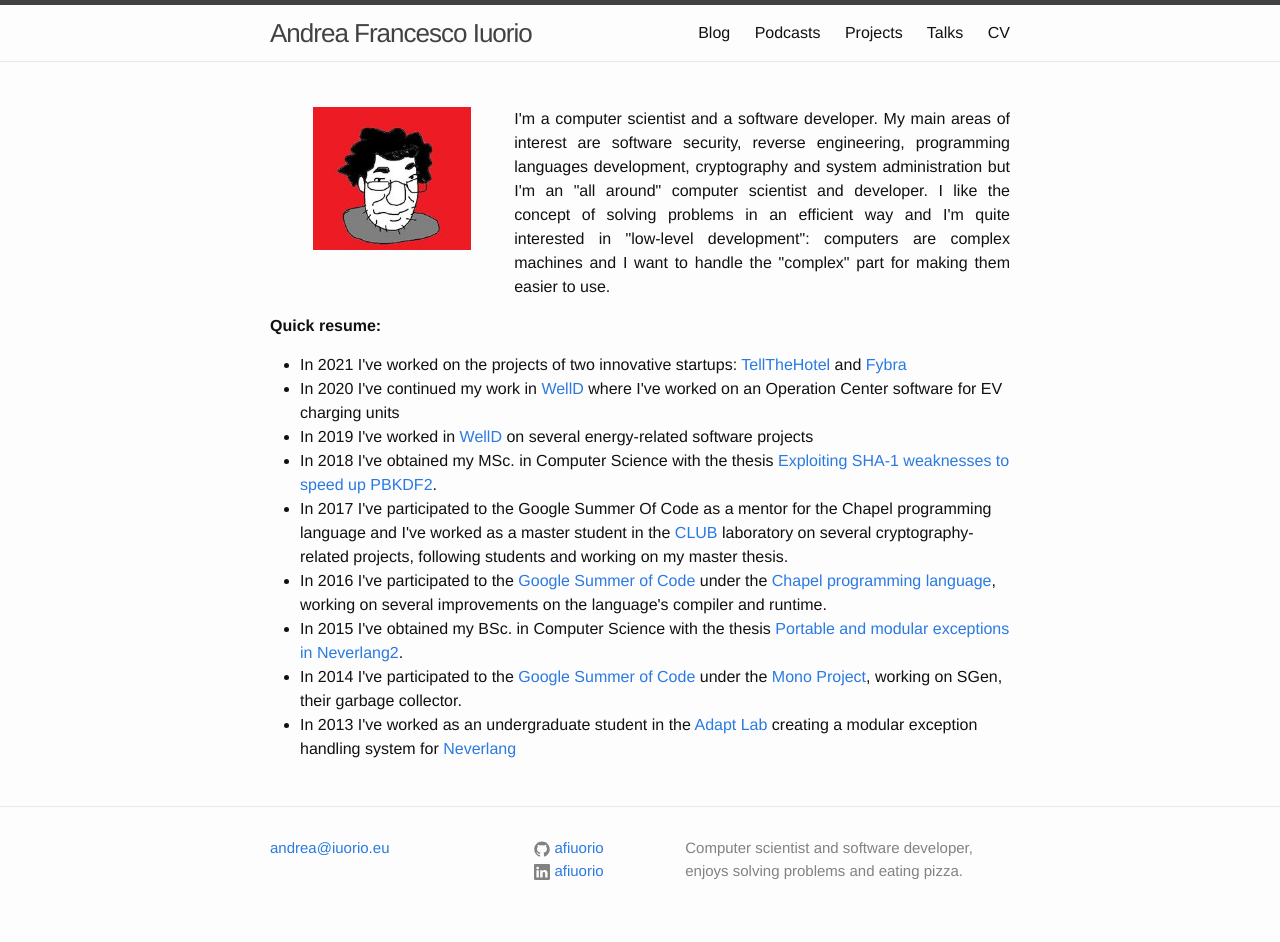
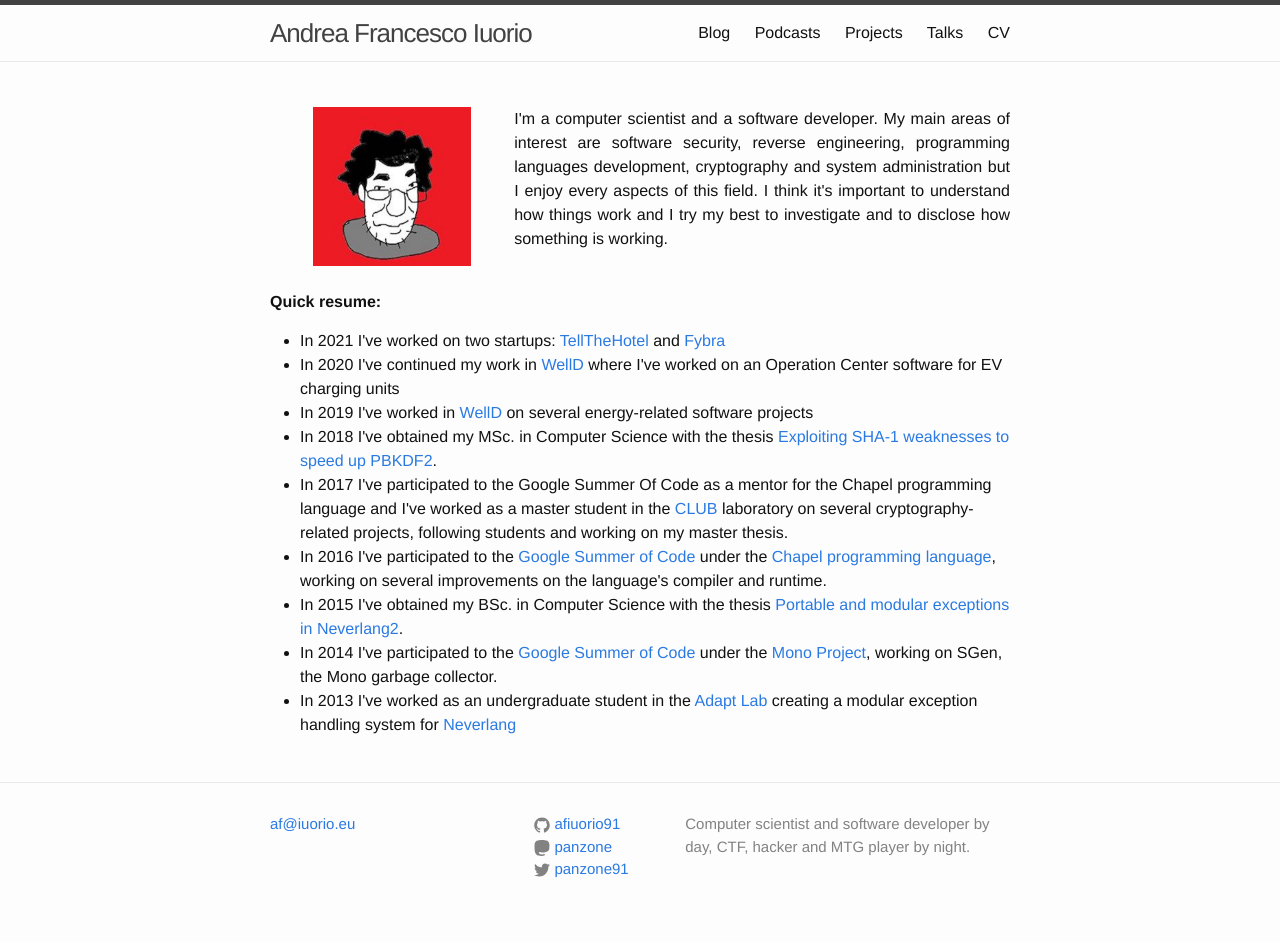
Before and after one commit to panzone91/panzone91.github.io, a Jekyll site: the page built from index.html, in a window 1280 px wide. Built offline with Jekyll 4.4.1, drawn with Linux system fonts in a browser that asks for light colours.

Commit message:
Update with mastodon icon

```diff
--- a/_config.yml
+++ b/_config.yml
@@ -7,15 +7,16 @@
 
 # Site settings
 title: Andrea Francesco Iuorio
-email_work: andrea@iuorio.eu
-#email_personal: aa
+#email_work: aa
+email_personal: af@iuorio.eu
 description: > # this means to ignore newlines until "baseurl:"
-  Computer scientist and software developer,
-  enjoys solving problems and eating pizza.
+  Computer scientist and software developer by day,
+  CTF, hacker and MTG player by night.
 baseurl: "" # the subpath of your site, e.g. /blog
 url: "https://af.iuorio.eu" # the base hostname & protocol for your site
-github_username: afiuorio
-linkedin_username: afiuorio
+github_username: afiuorio91
+mastodon_username: panzone
+twitter_username: panzone91
 
 # Build settings
 markdown: kramdown
--- a/_includes/footer.html
+++ b/_includes/footer.html
@@ -19,6 +19,16 @@
             {% include icon-github.html username=site.github_username %}
           </li>
           {% endif %}
+          {% if site.mastodon_username %}
+          <li>
+            {% include icon-mastodon.html username=site.mastodon_username %}
+          </li>
+          {% endif %}
+          {% if site.twitter_username %}
+          <li>
+            {% include icon-twitter.html username=site.twitter_username %}
+          </li>
+          {% endif %}
           {% if site.linkedin_username %}
           <li>
             {% include icon-linkedin.html username=site.linkedin_username %}
--- /dev/null
+++ b/_includes/icon-mastodon.html
@@ -0,0 +1 @@
+<a rel="me" href="https://social.treehouse.systems/@{{ include.username }}"><span class="icon icon--mastodon">{% include icon-mastodon.svg %}</span><span class="username">{{ include.username }}</span></a>
--- a/index.html
+++ b/index.html
@@ -11,16 +11,15 @@ layout: default
   </div>
   <div class="column right">
     <p align="justify">I'm a computer scientist and a software developer. My main areas of interest are software security, reverse engineering,
-    programming languages development, cryptography and system administration but I'm an "all around" computer scientist and developer. I like the concept of solving
-    problems in an efficient way and I'm quite interested in "low-level development":
-    computers are complex machines and I want to handle the "complex" part for making them easier to use.</p>
+    programming languages development, cryptography and system administration but I enjoy every aspects of this field. I think it's important
+    to understand how things work and I try my best to investigate and to disclose how something is working.</p><br>
   </div>
 </div>
 </p>
 <p>
  <b>Quick resume:</b>
  <ul>
-    <li>In 2021 I've worked on the projects of two innovative startups: <a href="https://tellthehotel.com/">TellTheHotel</a> and <a href="https://fybra.co/">Fybra</a></li>
+    <li>In 2021 I've worked on two startups: <a href="https://tellthehotel.com/">TellTheHotel</a> and <a href="https://fybra.co/">Fybra</a></li>
 
     <li>In 2020 I've continued my work in <a href="https://www.welld.ch">WellD</a> where I've worked on an Operation Center software for EV charging units</li>
 
@@ -36,7 +35,7 @@ layout: default
     <li>In 2015 I've obtained my BSc. in Computer Science with the thesis <a href="/assets/thesis_afi_bsc.pdf">Portable and modular exceptions in Neverlang2</a>.</li>
 
     <li>In 2014 I've participated to the <a href="https://www.google-melange.com/gsoc/project/details/google/gsoc2014/panzone/5717271485874176">Google Summer of Code</a>
-      under the <a href="http://www.mono-project.com/community/google-summer-of-code/">Mono Project</a>, working on SGen, their garbage collector.</li>
+      under the <a href="http://www.mono-project.com/community/google-summer-of-code/">Mono Project</a>, working on SGen, the Mono garbage collector.</li>
 
     <li>In 2013 I've worked as an undergraduate student in the <a href="https://cazzola.di.unimi.it/adapt-lab.html">Adapt Lab</a> creating a modular exception handling system for <a href="https://cazzola.di.unimi.it/neverlang.html">Neverlang</a></li>
   </ul>
```
Also changed, not shown: _includes/icon-mastodon.svg (added), assets/5716264.jpg, 1 other file.
